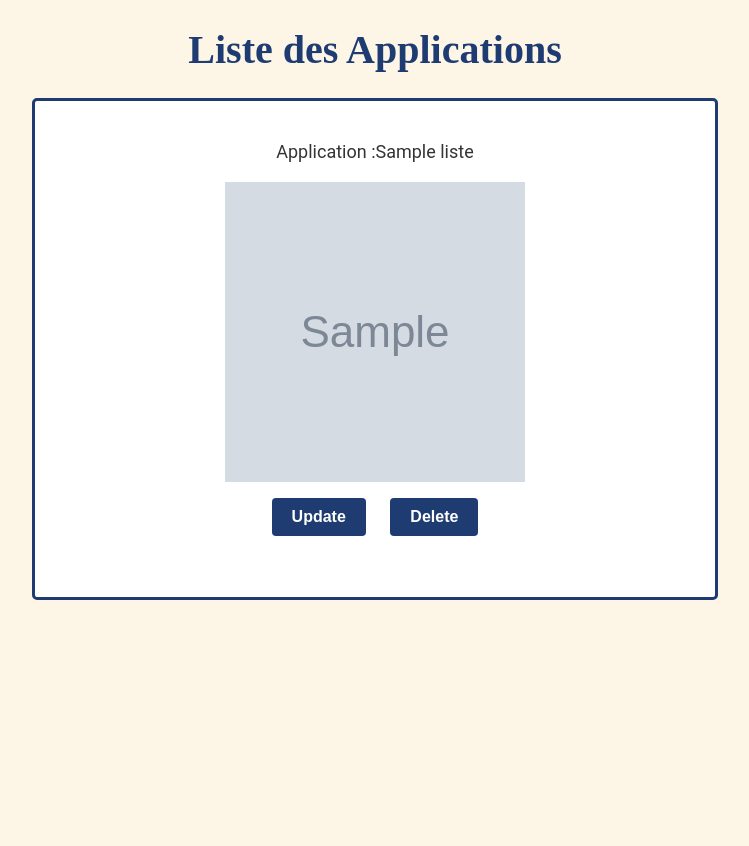
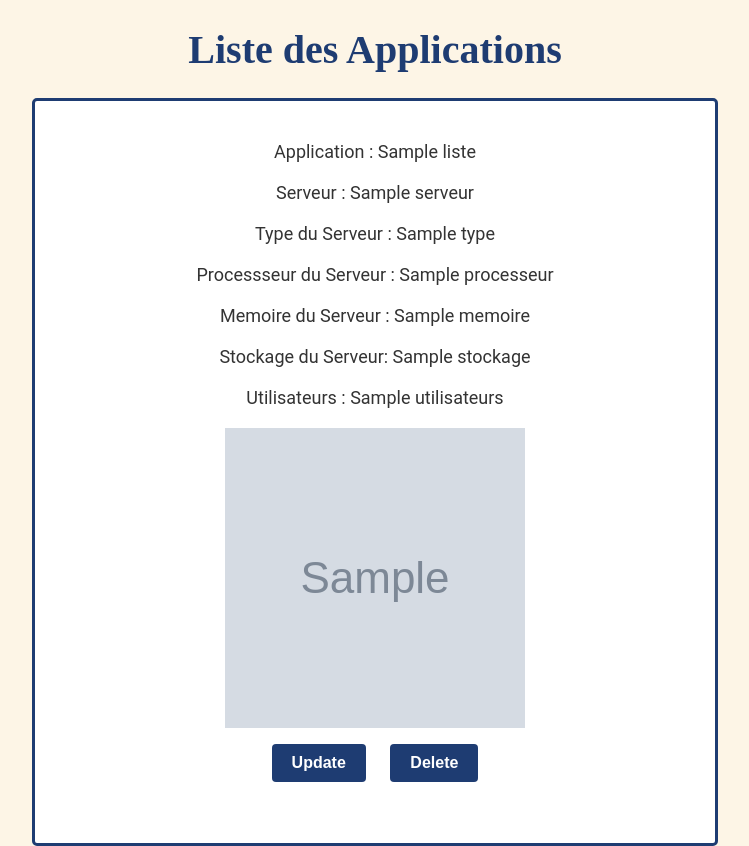
Before and after one commit to julesgtz/SAE23_push, a Django app: template adminsite/templates/adminsite/applications/affiche.html in a window 1280 px wide. Shown: the part 145-991 px from the top of the page, without its empty margins (265-1014 px from the left). Before the commit the page ends 745 px from the top, so only its background shows below. Run offline with Django 3.2, Linux system fonts and the light colour scheme; the template is opened without the code that fills it: most values are stand-ins (such as "Sample title", 1, 10 or a date in 2020); grey boxes marked "Sample" are stand-in pictures.

Commit message:
Update affiche.html
nat

```diff
--- a/adminsite/templates/adminsite/applications/affiche.html
+++ b/adminsite/templates/adminsite/applications/affiche.html
@@ -16,7 +16,13 @@
 
 {%for l in liste%}
 
-    <p>Application :{{l}}</p>
+    <p>Application : {{l.nom}}</p>
+    <p>Serveur : {{l.serveur.nom}}</p>
+    <p>Type du Serveur : {{l.serveur.type}}</p>
+    <p>Processseur du Serveur : {{l.serveur.processeur}}</p>
+    <p>Memoire du Serveur : {{l.serveur.memoire}}</p>
+    <p>Stockage du Serveur: {{l.serveur.stockage}}</p>
+    <p>Utilisateurs : {{l.utilisateurs}}</p>
     <div class="img">
     <img src="/media/{{l.logo}}" height="300px" width="300px"/>
         </div>
```
